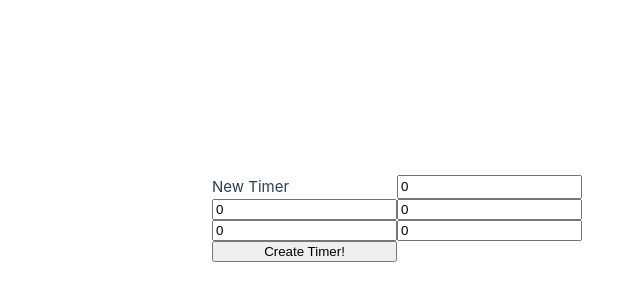
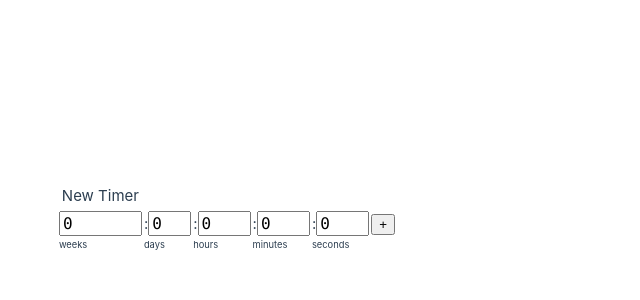
Before and after one commit to thepeoplescoder/vue--multi-timer, a Vue app: page / in a window 1280 px wide. Shown: the part 182-482 px from the top of the page, without its empty margins (243-883 px from the left). Built offline with nearby package versions, Linux system fonts and the light colour scheme.

Commit message:
Basic functionality almost complete, except for playing a sound when a timer expires.

```diff
--- a/src/App.vue
+++ b/src/App.vue
@@ -1,34 +1,16 @@
 <script setup>
-import { ref } from "vue";
-import SimpleRunningTimer from "./components/SimpleRunningTimer.vue";
+import { ref, provide } from "vue";
 import TimerCreator from "./components/TimerCreator.vue";
-import roundRobinRange from "./modules/roundRobinRange";
+import TimerList from "./components/TimerList.vue";
 
-const keyIdGenerator = roundRobinRange();
 const timersAndKeys = ref([]);
 
-function addTimer(t) {
-  timersAndKeys.value.push({ timer: t, key: keyIdGenerator.next().value });
-}
-function removeTimer(t) {
-  timersAndKeys.value = timersAndKeys.value.filter(v => v.timer != t);
-}
-
+provide("timersAndKeys", timersAndKeys);
 </script>
 
 <template>
-  <TimerCreator
-    @on-timer-created="addTimer"
-  />
-  <ul>
-    <li v-for="obj in timersAndKeys" :key="obj.key">
-      <SimpleRunningTimer
-        :timer="obj.timer"
-        @on-click-delete-timer="removeTimer(obj.timer)"
-        @on-click-pause-timer="pauseTimer(obj.timer)"
-      />
-    </li>
-  </ul>
+  <TimerCreator />
+  <TimerList />
 </template>
 
 <style>
--- a/src/components/SimpleRunningTimer.vue
+++ b/src/components/SimpleRunningTimer.vue
@@ -15,10 +15,6 @@ const props = defineProps({
 });
 
 const { timer } = props;
-
-function deleteTimer() {
-    emit("onClickDeleteTimer", timer);
-}
 
 ///////////////////////////////////
 // reactive state and lifecycle ///
@@ -73,7 +69,8 @@ let timerExpiredSound = new (class TimerExpiredSound {
             ? reactiveTimeRemaining
             : intervalToString(reactiveTimeRemaining).slice(0, -1) }}
 
-        <button @click="deleteTimer">Delete Timer</button>
+        <button @click="emit('onClickDeleteTimer', timer)">X</button>
+        <button @click="emit('onClickPauseTimer',  timer)">{{ timer.isPaused ? ">" : "||" }}</button>
     </div>
 </template>
 
--- a/src/components/TimerCreator.vue
+++ b/src/components/TimerCreator.vue
@@ -1,37 +1,65 @@
 <script setup>
-import { ref } from "vue";
-import SimpleTimer from "../modules/SimpleTimer.js";
+import { reactive, inject } from "vue";
 
-const emit = defineEmits(['onTimerCreated']);
+import SimpleTimer from "../modules/SimpleTimer";
+import roundRobinRange from "../modules/roundRobinRange";
+import { INTERVAL_OBJECT_KEYS, INTERVAL_KEY_MAX } from "../modules/intervalObjects";
 
-const weeks = ref(0);
-const days = ref(0);
-const hours = ref(0);
-const minutes = ref(0);
-const seconds = ref(0);
+const inputs = reactive({ weeks: 0, days: 0, hours: 0, minutes: 0, seconds: 0 });
 
-function createTimer() {
-    const interval = {
-        weeks:   weeks.value,
-        days:    days.value,
-        hours:   hours.value,
-        minutes: minutes.value,
-        seconds: seconds.value,
-    }
+const keyIdGenerator = roundRobinRange();
+const timersAndKeys = inject("timersAndKeys");
 
-    emit("onTimerCreated", new SimpleTimer(interval));
+function createAndAddTimer() {
+    const timer = new SimpleTimer(inputs);
+    const key   = keyIdGenerator.next().value;
+    timersAndKeys.value.push({ timer, key });
+    Object.keys(inputs).forEach(k => inputs[k] = 0);
 }
 </script>
 
 <template>
-    <div>New Timer</div>
-    <input type="number" title="weeks" v-model="weeks">
-    <input type="number" title="days" v-model="days">
-    <input type="number" title="hours" v-model="hours">
-    <input type="number" title="minutes" v-model="minutes">
-    <input type="number" title="seconds" v-model="seconds">
-    <button @click="createTimer">Create Timer!</button>
+    <div>
+        <table>
+            <thead>
+                <tr><th>New Timer</th></tr>
+            </thead>
+            <tbody>
+                <tr>
+                    <td>
+                        <input type="number" title="weeks" placeholder="weeks"
+                            min="0" :max="INTERVAL_KEY_MAX.weeks" v-model="inputs.weeks">
+                    </td>
+                    <td v-for="key in INTERVAL_OBJECT_KEYS.filter(v => v != 'weeks' && v != 'milliseconds')">
+                        :<input type="number" :title="key" :placeholder="key"
+                            min="0" :max="INTERVAL_KEY_MAX[key]" v-model="inputs[key]" />
+                    </td>
+                    <td><button @click="createAndAddTimer">+</button></td>
+                </tr>
+            </tbody>
+            <tfoot>
+                <tr>
+                    <td v-for="key in INTERVAL_OBJECT_KEYS.filter(k => k != 'milliseconds')" class="small">{{ key }}</td>
+                </tr>
+            </tfoot>
+        </table>
+    </div>
 </template>
 
 <style>
+tr {
+    margin: 0;
+    padding: 0;
+}
+td {
+    margin: 0px;
+    padding: 0px;
+}
+.small {
+    font-size: 7pt;
+}
+input {
+    font-family: Consolas, "Lucida Console", monospace;
+    font-size: 12pt;
+}
 </style>
--- /dev/null
+++ b/src/components/TimerList.vue
@@ -0,0 +1,28 @@
+<script setup>
+import { inject } from "vue";
+import SimpleRunningTimer from "./SimpleRunningTimer.vue";
+
+const timersAndKeys = inject("timersAndKeys");
+
+function deleteTimer(timer) {
+    timersAndKeys.value = timersAndKeys.value.filter(v => v.timer != timer);
+}
+
+function togglePause(timer) {
+    timer.isPaused = !timer.isPaused;
+}
+</script>
+
+<template>
+    <div>
+        <ul>
+            <li v-for="obj in timersAndKeys" :key="obj.key">
+                <SimpleRunningTimer :timer="obj.timer" @on-click-delete-timer="deleteTimer"
+                    @on-click-pause-timer="togglePause" />
+            </li>
+        </ul>
+    </div>
+</template>
+
+<style>
+</style>
--- a/src/modules/SimpleTimer.js
+++ b/src/modules/SimpleTimer.js
@@ -107,7 +107,7 @@ export class SimpleTimer {
         this.__lengthInMilliseconds = toMilliseconds(interval);
 
         if (this.length <= 0) {
-            throw new Error("interval must be positive.");
+            throw new Error("interval must be positive.  Length in milliseconds: " + this.length);
         }
 
         this.name = isIntervalObject(interval) && interval.name;
--- a/src/modules/intervalObjects.js
+++ b/src/modules/intervalObjects.js
@@ -13,26 +13,39 @@
  */
 
 import { MILLIS_PER_SECOND, MILLIS_PER_MINUTE, MILLIS_PER_HOUR, MILLIS_PER_DAY, MILLIS_PER_WEEK } from "./constants/time";
+import { SECONDS_PER_MINUTE, MINUTES_PER_HOUR, HOURS_PER_DAY, DAYS_PER_WEEK } from "./constants/time";
 import regexDsl from "./regexDsl";
 
-// needed for type verification and formatting
-export const { INTERVAL_OBJECT_KEYS_TO_WIDTHS, INTERVAL_OBJECT_KEYS } =
-    (keysAndWidths => {
-        return {
-            INTERVAL_OBJECT_KEYS_TO_WIDTHS: keysAndWidths.reduce(storeKeysAndWidths, {}),
-            INTERVAL_OBJECT_KEYS:           keysAndWidths.map(v => v.key),
+// needed for type verification, formatting, and value checking
+export const { INTERVAL_OBJECT_KEYS_TO_WIDTHS, INTERVAL_OBJECT_KEYS, INTERVAL_KEY_MAX } =
+    (table => {
+        function storeFromTable(keyProp, valueProp) {
+            return (a, v) => {
+                a[v[keyProp]] = v[valueProp];
+                return a;
+            }
+        }
+
+        const result = {
+            INTERVAL_OBJECT_KEYS_TO_WIDTHS: table.reduce(storeFromTable("key", "width"), {}),
+            INTERVAL_OBJECT_KEYS:           table.map(v => v.key),
         };
-        function storeKeysAndWidths(a, v) {
-            a[v.key] = v.width;
-            return a;
-        }
+
+        result.INTERVAL_KEY_MAX = table
+            .filter(v => v.key != "weeks")
+            .reduce(
+                storeFromTable("key", "max"),
+                {weeks: 10 ** result.INTERVAL_OBJECT_KEYS_TO_WIDTHS.weeks}
+            );
+
+        return result;
     })([
-        { key: "weeks",        width: 4 },      // deliberately in order of decreasing weight
-        { key: "days",         width: 1 },      // so that functions depending on this ordering
-        { key: "hours",        width: 2 },      // will work.
-        { key: "minutes",      width: 2 },
-        { key: "seconds",      width: 2 },
-        { key: "milliseconds", width: 3 },
+        { key: "weeks",        max: null,                   width: 4 },     // deliberately in order of decreasing weight
+        { key: "days",         max: DAYS_PER_WEEK - 1,      width: 1 },     // so that functions depending on this ordering
+        { key: "hours",        max: HOURS_PER_DAY - 1,      width: 2 },     // will work.
+        { key: "minutes",      max: MINUTES_PER_HOUR - 1,   width: 2 },
+        { key: "seconds",      max: SECONDS_PER_MINUTE - 1, width: 2 },
+        { key: "milliseconds", max: 0,                      width: 3 },
     ]);
 
 // needed for type verification
@@ -57,7 +70,7 @@ export const REGEXP_INTERVAL_STRING = (() => {
 })();
 
 // code is documentation.
-export const MAX_INTERVAL_MILLIS = (10 ** INTERVAL_OBJECT_KEYS_TO_WIDTHS.weeks) * MILLIS_PER_WEEK;
+export const MAX_INTERVAL_MILLIS = INTERVAL_KEY_MAX.weeks * MILLIS_PER_WEEK;
 if (MAX_INTERVAL_MILLIS >= Number.MAX_SAFE_INTEGER) {
     throw new Error("The largest interval cannot exceed " + Number.MAX_SAFE_INTEGER + " milliseconds.");
 }
@@ -106,14 +119,7 @@ export function toIntervalObject(milliseconds) {
         return { weeks, days, hours, minutes, seconds, milliseconds };
 
     } else if (isIntervalArray(milliseconds)) {
-        return {
-            weeks:        milliseconds[0],
-            days:         milliseconds[1],
-            hours:        milliseconds[2],
-            minutes:      milliseconds[3],
-            seconds:      milliseconds[4],
-            milliseconds: milliseconds[5],
-        };
+        return INTERVAL_OBJECT_KEYS.reduce((acc, v, i) => ((acc[v] = milliseconds[i]), acc), {});
 
     } else if (isIntervalObject(milliseconds)) {
         return milliseconds;
```
